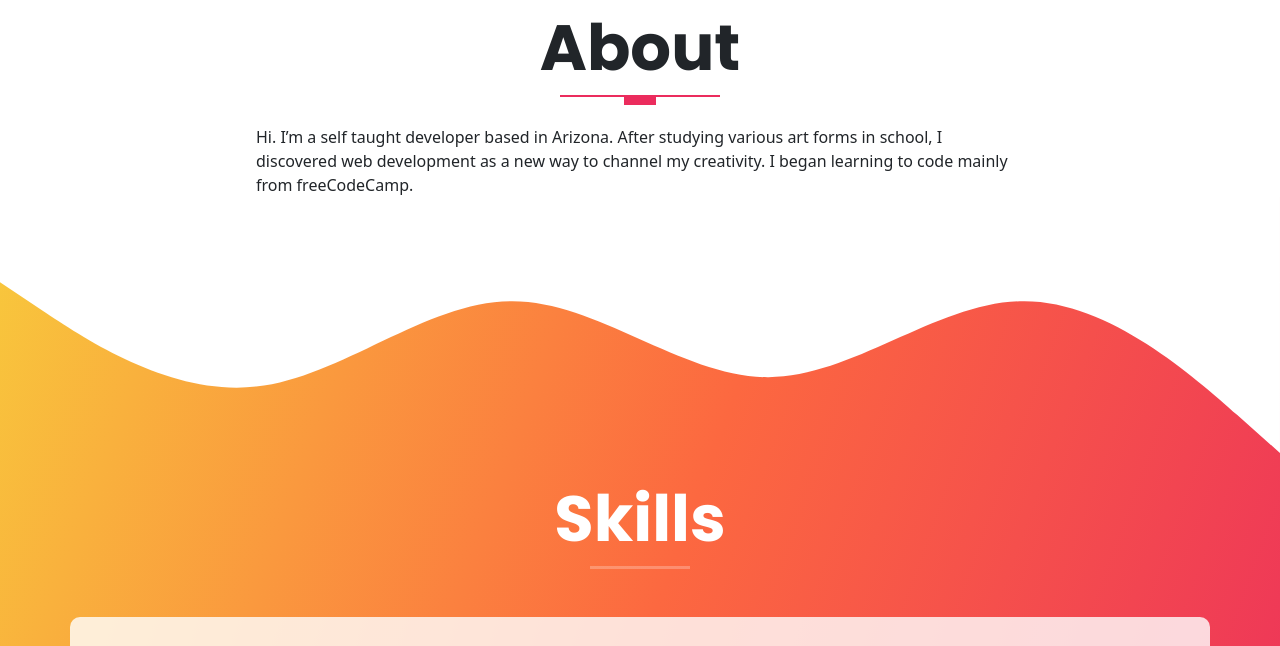
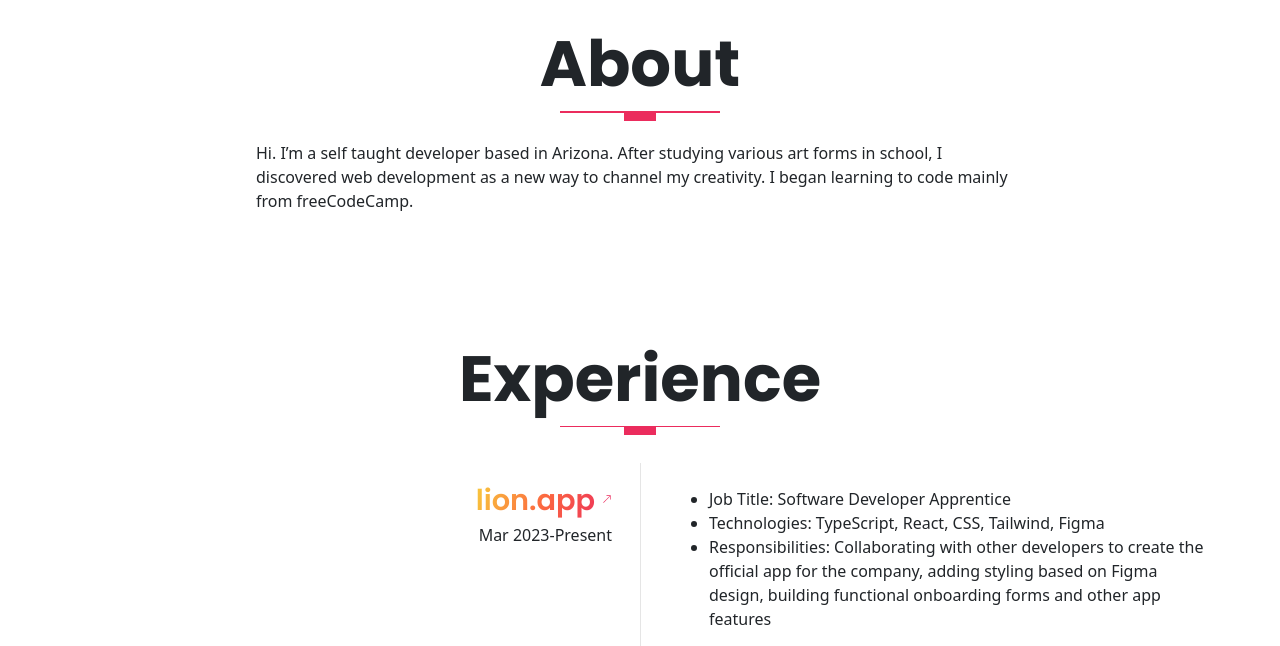
Before and after one commit to mhayakawa1/portfolio-3, a website: page index.html in a window 1280 px wide. Shown: the part 1010-1656 px from the top of the page. Drawn offline with nearby package versions, Linux system fonts and the light colour scheme; files that its build step writes are made by us from their sources.

Commit message:
Update index.html

```diff
--- a/index.html
+++ b/index.html
@@ -69,10 +69,10 @@
   </section>
 
 <!-- //////////////////////////////////////////////////////////////////////////////////////////////
-                         START SECTION 4 - THE SERVICES
+                         START SECTION 3 - ABOUT
 ///////////////////////////////////////////////////////////////////////////////////////////////////-->
 
-<section id="services" class="services">
+<section id="about" class="about">
   <div class="container">
     <img alt="working at desk illustration" id="icon-at-desk" class="img-fluid"
     src="./images/at-computer.png" />
@@ -81,11 +81,50 @@
       <div class="heading-line mb-1"></div>
     </div>
   </div>
-          <p id="about-text" class="fw-light">
-            Hi. I’m a self taught developer based in Arizona. After studying various art forms in school,
-            I discovered web development as a new way to channel my creativity. I began learning to code mainly from freeCodeCamp.
-          </p>
+    <p id="about-text" class="fw-light">
+      Hi. I’m a self taught developer based in Arizona. After studying various art forms in school,
+      I discovered web development as a new way to channel my creativity. I began learning to code mainly from freeCodeCamp.
+    </p>
+</section>
+<!-- ////////////////////////////////////////////////////////////////////////////////////////////////
+                               START SECTION 4 - EXPERIENCE
+/////////////////////////////////////////////////////////////////////////////////////////////////////-->
 
+<section id="experience" class="experience">
+  <div class="container">
+    <div class="row text-center">
+      <h1 class="display-3 fw-bold">Experience</h1>
+      <div class="heading-line mb-1">
+      </div>
+    </div>
+  </div>
+  <div class="row pt-2 bp-2 mt-0 mb-3 px-5">
+    <div class="col-md-6">
+      <div class="exp-item-title p-3">
+        <h3 class="display-3--title display-3--title-link mt-1">
+          <a class="experience-link" href="https://www.lion.app/" target="_blank">lion.app
+            <svg xmlns="http://www.w3.org/2000/svg" width="10" height="10" fill="currentColor" class="bi bi-arrow-up-right" viewBox="0 0 16 16">
+              <path fill-rule="evenodd" d="M14 2.5a.5.5 0 0 0-.5-.5h-6a.5.5 0 0 0 0 1h4.793L2.146 13.146a.5.5 0 0 0 .708.708L13 3.707V8.5a.5.5 0 0 0 1 0v-6z"/>
+            </svg>
+          </a>
+        </h3>
+        <!--h5 class="experience-role-title">Software Developer Apprentice</h5 -->
+        <h6 class="">Mar 2023-Present</h6>
+      </div>
+    </div>
+    <div class="col-md-6 exp-list">
+      <div class="p-4 text-start">
+        <ul>
+          <li class="fw-light"><b>Job Title:</b> Software Developer Apprentice</li>
+          <li class="fw-light"><b>Technologies:</b> TypeScript, React, CSS, Tailwind, Figma</li>
+          <li class="fw-light"><b>Responsibilities:</b> Collaborating with other developers to create the
+            official app for the company, adding styling based on Figma design, building functional
+            onboarding forms and other app features</li>
+        </ul>
+      </div>
+    </div>
+  </div>
+</section>
 <!-- ////////////////////////////////////////////////////////////////////////////////////////////////
                                START SECTION 5 - SKILLS
 /////////////////////////////////////////////////////////////////////////////////////////////////////-->
@@ -355,7 +394,7 @@
           </div>
           <div class="text-center d-grid mt-1">
             <button type="submit" class="btn btn-primary rounded-pill pt-3 pb-3">
-              submit
+              Submit
               <i class="fas fa-paper-plane"></i>
             </button>
           </div>
```
